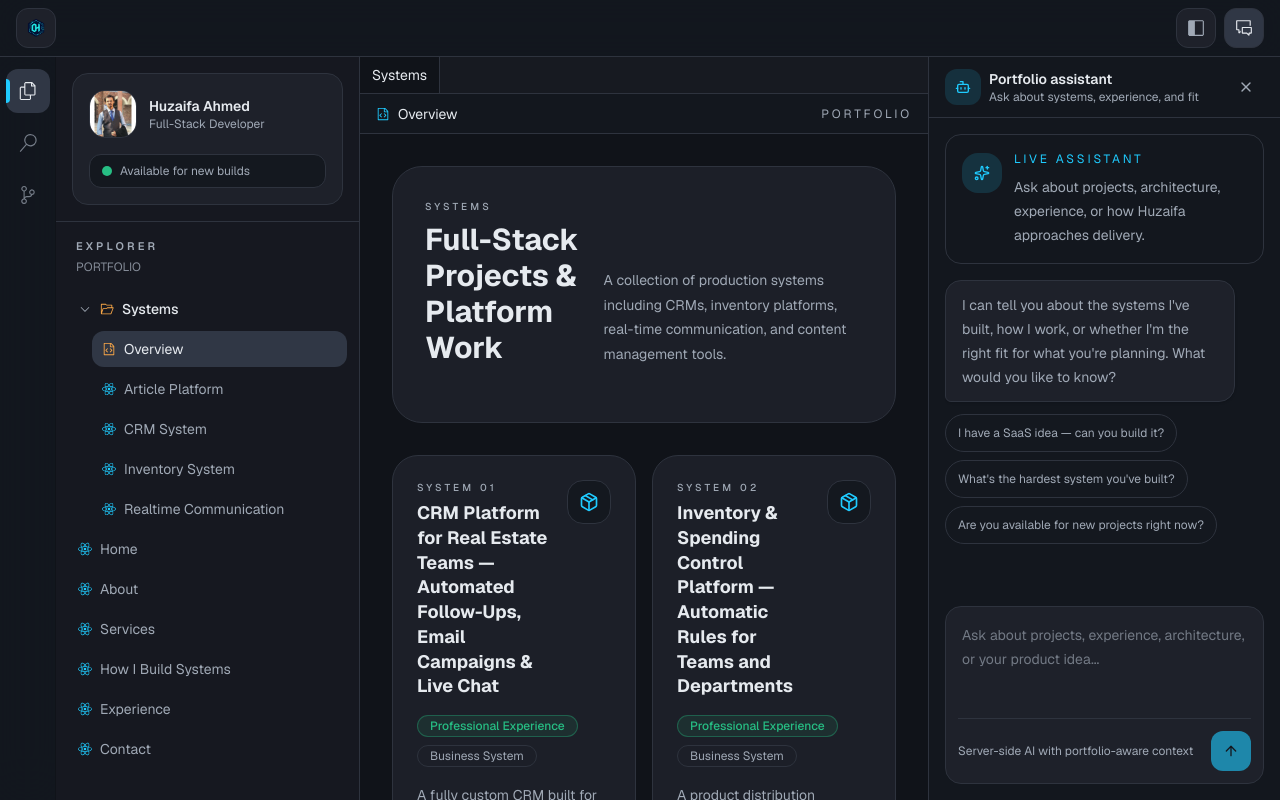
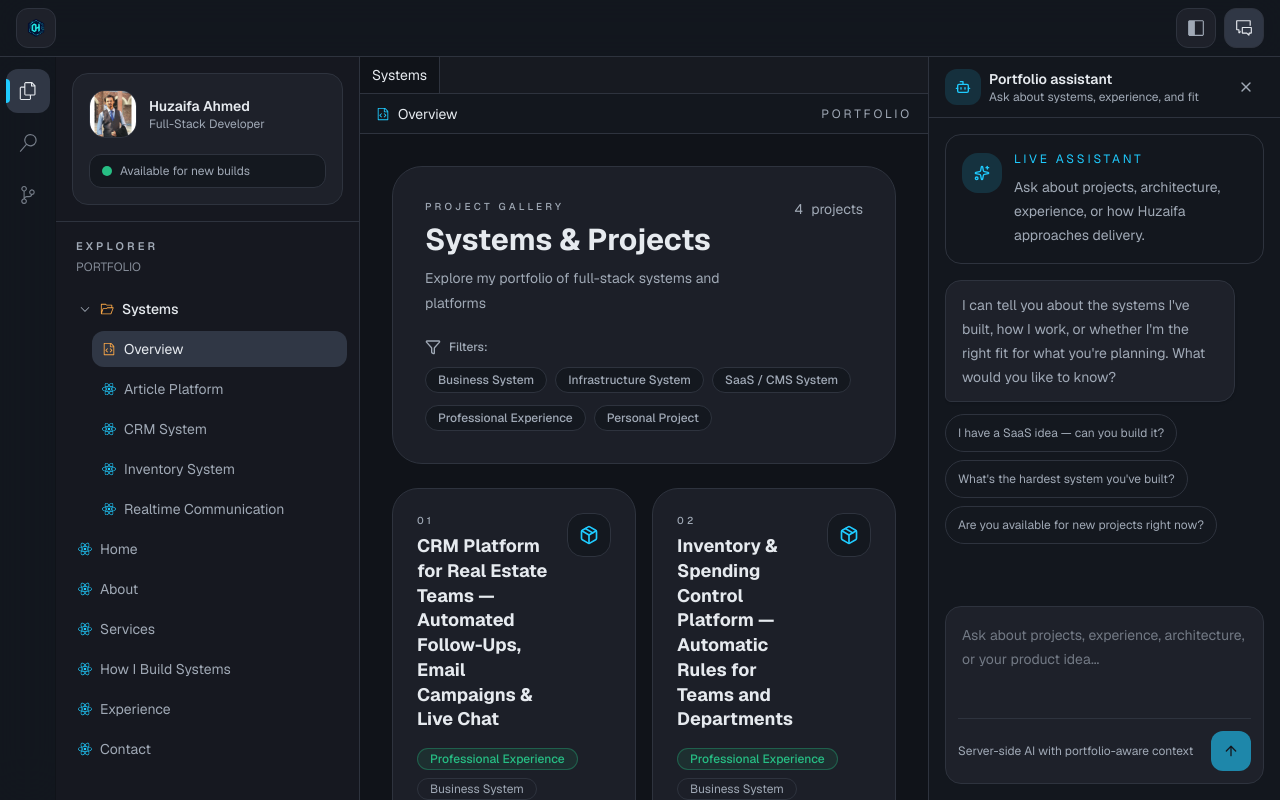
Before and after one commit to 0xHuzaifa/Portfolio, a Next.js app: page /systems in a window 1280 px wide. Built offline with nearby package versions, Linux system fonts and the light colour scheme.

Commit message:
modify page display

```diff
--- a/src/app/systems/page.tsx
+++ b/src/app/systems/page.tsx
@@ -2,13 +2,13 @@ import type { Metadata } from "next";
 import { SystemsPageContent } from "@/components/pages/SystemsPageContent";
 
 export const metadata: Metadata = {
-  title: "Systems — Full-Stack Projects & Platform Work",
+  title: "Project Gallery — Systems & Portfolio",
   description:
-    "Explore my portfolio of full-stack systems: CRM platforms, inventory tools, real-time communication, and content management systems. Built with React, Node.js, and modern web technologies.",
+    "Browse my complete portfolio of full-stack projects and systems. Filter by category or type to explore CRM platforms, inventory systems, real-time communication tools, and content management platforms.",
   openGraph: {
-    title: "Systems — Full-Stack Projects & Platform Work",
+    title: "Project Gallery — Systems & Portfolio",
     description:
-      "A collection of production systems including CRMs, inventory platforms, real-time chat, and content management tools.",
+      "Interactive gallery of full-stack projects with filtering by category and type. Explore production systems built with React, Node.js, and modern web technologies.",
     type: "website",
     url: "https://0xhuzaifa.com/systems",
   },
--- a/src/components/pages/SystemsPageContent.tsx
+++ b/src/components/pages/SystemsPageContent.tsx
@@ -1,10 +1,10 @@
 "use client";
 
-import { ArrowRight, Package, Sparkles } from "lucide-react";
+import { useState } from "react";
+import { ArrowRight, Filter, Package, Sparkles, X } from "lucide-react";
 import { AppLink } from "@/components/navigation/AppLink";
 import { TechChip } from "@/lib/techIcons";
 import { systems } from "@/data/systems";
-import { systemExplorerItems } from "@/lib/routes";
 
 // Import images
 import articlePlatformMain from "@/assets/article-platform/main.png";
@@ -40,29 +40,121 @@ const systemIcons: Record<string, React.ReactNode> = {
   "realtime-communication": <Package className="h-5 w-5" />,
 };
 
+// Get unique categories and types for filtering
+const categories = Array.from(new Set(systems.map((s) => s.category)));
+const types = Array.from(new Set(systems.map((s) => s.type)));
+
 export function SystemsPageContent() {
+  const [selectedCategory, setSelectedCategory] = useState<string | null>(null);
+  const [selectedType, setSelectedType] = useState<string | null>(null);
+
+  const filteredSystems = systems.filter((system) => {
+    if (selectedCategory && system.category !== selectedCategory) return false;
+    if (selectedType && system.type !== selectedType) return false;
+    return true;
+  });
+
+  const clearFilters = () => {
+    setSelectedCategory(null);
+    setSelectedType(null);
+  };
+
+  const hasActiveFilters = selectedCategory || selectedType;
+
   return (
-    <div className="space-y-8">
+    <div className="space-y-6">
       {/* Header */}
       <section className="rounded-[30px] border border-[hsl(var(--vscode-border))] bg-[hsl(var(--vscode-sidebar-elevated))]/92 p-6 md:p-8">
-        <div className="mb-6 flex flex-col gap-3 md:flex-row md:items-end md:justify-between">
+        <div className="flex flex-col gap-4 md:flex-row md:items-start md:justify-between">
           <div>
             <p className="text-[10px] font-medium uppercase tracking-[0.32em] text-[hsl(var(--vscode-text-muted))]">
-              Systems
+              Project Gallery
             </p>
             <h1 className="mt-2 text-3xl font-bold text-[hsl(var(--vscode-text))]">
-              Full-Stack Projects & Platform Work
+              Systems & Projects
             </h1>
+            <p className="mt-2 text-sm leading-[1.75] text-[hsl(var(--vscode-text-muted))]">
+              Explore my portfolio of full-stack systems and platforms
+            </p>
           </div>
-          <p className="max-w-xl text-sm leading-[1.75] text-[hsl(var(--vscode-text-muted))]">
-            A collection of production systems including CRMs, inventory platforms, real-time communication, and content management tools.
-          </p>
+
+          <div className="flex items-center gap-2 text-sm text-[hsl(var(--vscode-text-muted))]">
+            <span>{filteredSystems.length}</span>
+            <span>project{filteredSystems.length !== 1 ? "s" : ""}</span>
+            {hasActiveFilters && (
+              <span className="text-[hsl(var(--vscode-accent))]">
+                • filtered
+              </span>
+            )}
+          </div>
+        </div>
+
+        {/* Filters */}
+        <div className="mt-6 flex flex-wrap gap-3">
+          <div className="flex items-center gap-2">
+            <Filter className="h-4 w-4 text-[hsl(var(--vscode-text-muted))]" />
+            <span className="text-xs font-medium text-[hsl(var(--vscode-text-muted))]">
+              Filters:
+            </span>
+          </div>
+
+          {/* Category Filter */}
+          <div className="flex flex-wrap gap-2">
+            {categories.map((category) => (
+              <button
+                key={category}
+                onClick={() =>
+                  setSelectedCategory(
+                    selectedCategory === category ? null : category,
+                  )
+                }
+                className={`rounded-full border px-3 py-1 text-xs font-medium transition-colors ${
+                  selectedCategory === category
+                    ? "border-[hsl(var(--vscode-accent))] bg-[hsl(var(--vscode-accent))]/10 text-[hsl(var(--vscode-accent))]"
+                    : "border-[hsl(var(--vscode-border))] bg-[hsl(var(--vscode-panel))] text-[hsl(var(--vscode-text-muted))] hover:border-[hsl(var(--vscode-accent))]/30 hover:text-[hsl(var(--vscode-text))]"
+                }`}
+              >
+                {category}
+              </button>
+            ))}
+          </div>
+
+          {/* Type Filter */}
+          <div className="flex flex-wrap gap-2">
+            {types.map((type) => (
+              <button
+                key={type}
+                onClick={() =>
+                  setSelectedType(selectedType === type ? null : type)
+                }
+                className={`rounded-full border px-3 py-1 text-xs font-medium transition-colors ${
+                  selectedType === type
+                    ? "border-[hsl(var(--vscode-accent))] bg-[hsl(var(--vscode-accent))]/10 text-[hsl(var(--vscode-accent))]"
+                    : "border-[hsl(var(--vscode-border))] bg-[hsl(var(--vscode-panel))] text-[hsl(var(--vscode-text-muted))] hover:border-[hsl(var(--vscode-accent))]/30 hover:text-[hsl(var(--vscode-text))]"
+                }`}
+              >
+                {type}
+              </button>
+            ))}
+          </div>
+
+          {/* Clear Filters */}
+          {hasActiveFilters && (
+            <button
+              onClick={clearFilters}
+              className="flex items-center gap-1 rounded-full border border-[hsl(var(--vscode-border))] bg-[hsl(var(--vscode-panel))] px-3 py-1 text-xs font-medium text-[hsl(var(--vscode-text-muted))] hover:border-[hsl(var(--vscode-warm))]/30 hover:text-[hsl(var(--vscode-warm))]"
+            >
+              <X className="h-3 w-3" />
+              Clear
+            </button>
+          )}
         </div>
       </section>
 
       {/* Systems Grid */}
+      {filteredSystems.length > 0 ? (
         <section className="grid gap-4 lg:grid-cols-2">
-        {systems.map((system, index) => (
+          {filteredSystems.map((system, index) => (
             <AppLink
               key={system.slug}
               href={`/systems/${system.slug}`}
@@ -81,7 +173,7 @@ export function SystemsPageContent() {
                   <div className="flex-1">
                     <div className="flex items-center gap-2">
                       <span className="text-[10px] font-medium uppercase tracking-[0.32em] text-[hsl(var(--vscode-text-muted))]">
-                      System {String(index + 1).padStart(2, "0")}
+                        {String(index + 1).padStart(2, "0")}
                       </span>
                     </div>
                     <h3 className="mt-1.5 text-lg font-bold leading-snug text-[hsl(var(--vscode-text))]">
@@ -90,7 +182,9 @@ export function SystemsPageContent() {
                   </div>
 
                   <span className="flex h-11 w-11 shrink-0 items-center justify-center rounded-2xl border border-[hsl(var(--vscode-border))] bg-[hsl(var(--vscode-panel))] text-[hsl(var(--vscode-accent))]">
-                  {systemIcons[system.slug] ?? <Package className="h-5 w-5" />}
+                    {systemIcons[system.slug] ?? (
+                      <Package className="h-5 w-5" />
+                    )}
                   </span>
                 </div>
 
@@ -122,29 +216,14 @@ export function SystemsPageContent() {
                   </div>
                 )}
 
-              {/* Highlights */}
-              {system.highlights && system.highlights.length > 0 && (
-                <ul className="space-y-1.5">
-                  {system.highlights.slice(0, 3).map((h) => (
-                    <li
-                      key={h}
-                      className="flex items-start gap-2 text-xs text-[hsl(var(--vscode-text-muted))]"
-                    >
-                      <span className="mt-0.5 h-3.5 w-3.5 shrink-0 text-[hsl(var(--vscode-success))]">✓</span>
-                      <span>{h}</span>
-                    </li>
-                  ))}
-                </ul>
-              )}
-
-              {/* Tech chips */}
+                {/* Tech stack */}
                 <div className="flex flex-wrap gap-1.5">
-                {system.technologies.slice(0, 5).map((tech) => (
+                  {system.technologies.slice(0, 4).map((tech) => (
                     <TechChip key={tech} name={tech} size="sm" />
                   ))}
-                {system.technologies.length > 5 && (
+                  {system.technologies.length > 4 && (
                     <span className="inline-flex items-center rounded-full border border-[hsl(var(--vscode-border))] bg-[hsl(var(--vscode-panel))] px-3 py-1 text-xs text-[hsl(var(--vscode-text-muted))]">
-                    +{system.technologies.length - 5} more
+                      +{system.technologies.length - 4}
                     </span>
                   )}
                 </div>
@@ -153,7 +232,7 @@ export function SystemsPageContent() {
                 <div className="mt-auto flex items-center justify-between border-t border-[hsl(var(--vscode-border))]/60 pt-3 text-sm">
                   <span className="inline-flex items-center gap-2 text-[hsl(var(--vscode-accent))]">
                     <Sparkles className="h-3.5 w-3.5" />
-                  <span className="text-xs font-medium">Open system</span>
+                    <span className="text-xs font-medium">View details</span>
                   </span>
                   <ArrowRight className="h-4 w-4 text-[hsl(var(--vscode-text-muted))] transition-transform duration-200 group-hover:translate-x-0.5 group-hover:-translate-y-0.5 group-hover:text-[hsl(var(--vscode-text))]" />
                 </div>
@@ -161,39 +240,19 @@ export function SystemsPageContent() {
             </AppLink>
           ))}
         </section>
-
-      {/* CTA Section */}
-      <section className="relative overflow-hidden rounded-[30px] border border-[hsl(var(--vscode-accent))]/20 bg-[linear-gradient(135deg,hsla(194,100%,56%,0.16),transparent_45%),hsl(var(--vscode-sidebar-elevated))] p-6 md:p-10">
-        <div className="absolute inset-0 bg-[radial-gradient(ellipse_at_top_right,hsla(32,94%,63%,0.10),transparent_55%)]" />
-        <div className="relative">
-          <p className="text-[10px] font-medium uppercase tracking-[0.36em] text-[hsl(var(--vscode-accent))]">
-            Ready to build
+      ) : (
+        <section className="rounded-[30px] border border-[hsl(var(--vscode-border))] bg-[hsl(var(--vscode-sidebar-elevated))]/92 p-12 text-center">
+          <p className="text-[hsl(var(--vscode-text-muted))]">
+            No projects found matching your filters.
           </p>
-          <div className="mt-3 flex flex-col gap-6 lg:flex-row lg:items-end lg:justify-between">
-            <div className="max-w-2xl">
-              <h2 className="text-4xl font-bold leading-tight text-[hsl(var(--vscode-text))]">
-                Have a system in mind? Let's scope it out.
-              </h2>
-              <p className="mt-3 text-[0.9375rem] leading-[1.85] text-[hsl(var(--vscode-text-muted))]">
-                Send over what you're building — the workflow, the problem, or
-                even just a rough idea. I'll come back with a clear picture of
-                what it takes to build it properly.
-              </p>
-              <p className="mt-2 text-sm text-[hsl(var(--vscode-text-muted))]/70">
-                Typical response within 24 hours.
-              </p>
-            </div>
-            <AppLink
-              href="/contact"
-              tabTitle="Contact"
-              className="inline-flex shrink-0 items-center justify-center gap-2 rounded-2xl bg-[hsl(var(--vscode-accent))] px-6 py-3.5 text-sm font-bold text-[hsl(var(--vscode-bg))] shadow-lg shadow-[hsl(var(--vscode-accent))]/25 transition-all duration-200 hover:-translate-y-0.5 hover:shadow-[hsl(var(--vscode-accent))]/40"
+          <button
+            onClick={clearFilters}
+            className="mt-4 rounded-2xl border border-[hsl(var(--vscode-accent))] bg-[hsl(var(--vscode-accent))]/10 px-4 py-2 text-sm font-medium text-[hsl(var(--vscode-accent))] transition-colors hover:bg-[hsl(var(--vscode-accent))]/20"
           >
-              Send your project brief
-              <ArrowRight className="h-4 w-4" />
-            </AppLink>
-          </div>
-        </div>
+            Clear filters
+          </button>
         </section>
+      )}
     </div>
   );
 }
```
Lines whose indentation alone changed are shown as unchanged.
